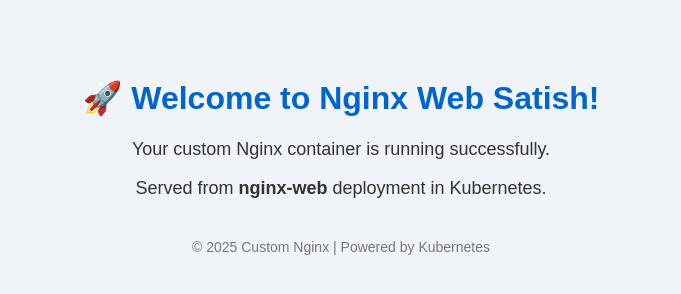
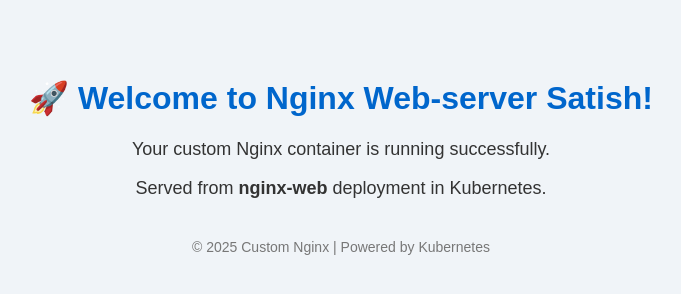
Before and after one commit to SatishThapak/kubernetes_learnings, a plain HTML site: page index.html in a window 1280 px wide. Shown: the whole page, without its empty margins (299-980 px from the left). Drawn offline with Linux system fonts and the light colour scheme.

Commit message:
changes in index file

```diff
--- a/index.html
+++ b/index.html
@@ -25,7 +25,7 @@
   </style>
 </head>
 <body>
-  <h1>🚀 Welcome to Nginx Web Satish!</h1>
+  <h1>🚀 Welcome to Nginx Web-server Satish!</h1>
   <p>Your custom Nginx container is running successfully.</p>
   <p>Served from <strong>nginx-web</strong> deployment in Kubernetes.</p>
   <div class="footer">
```
